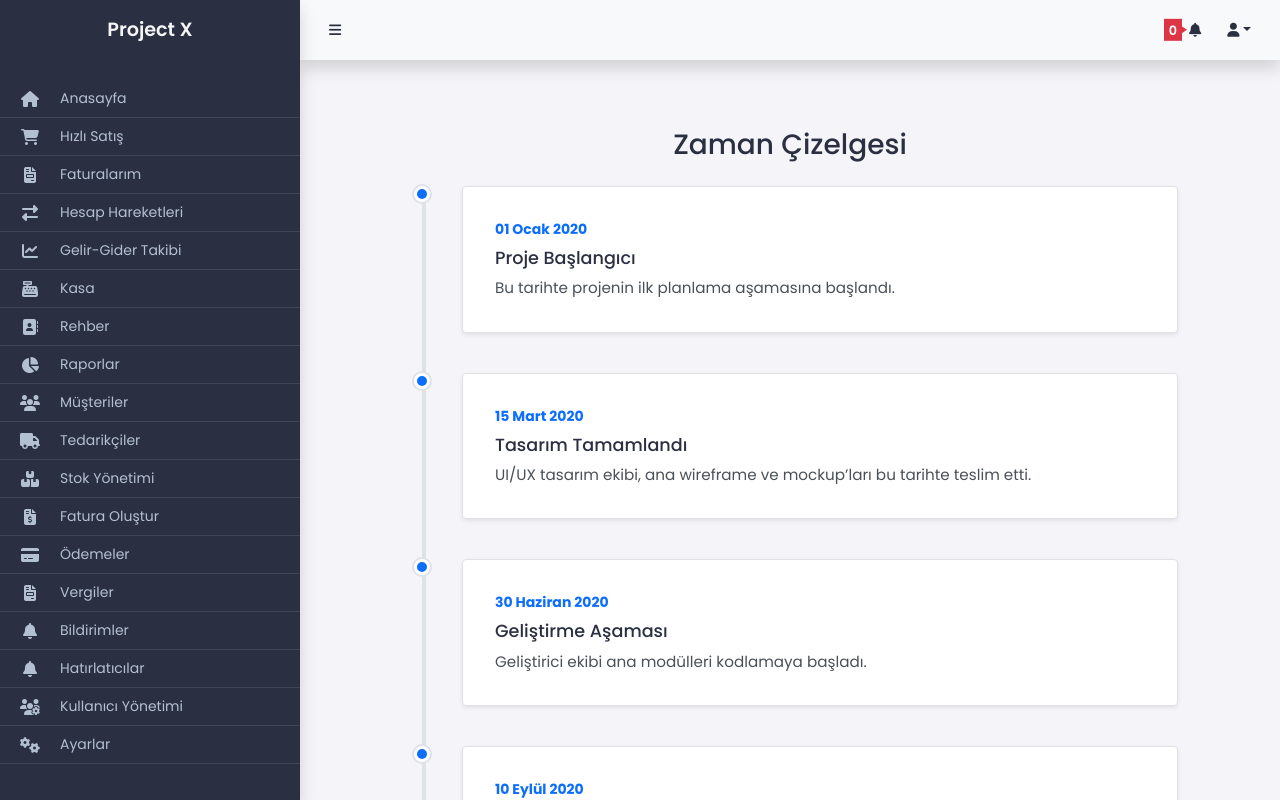
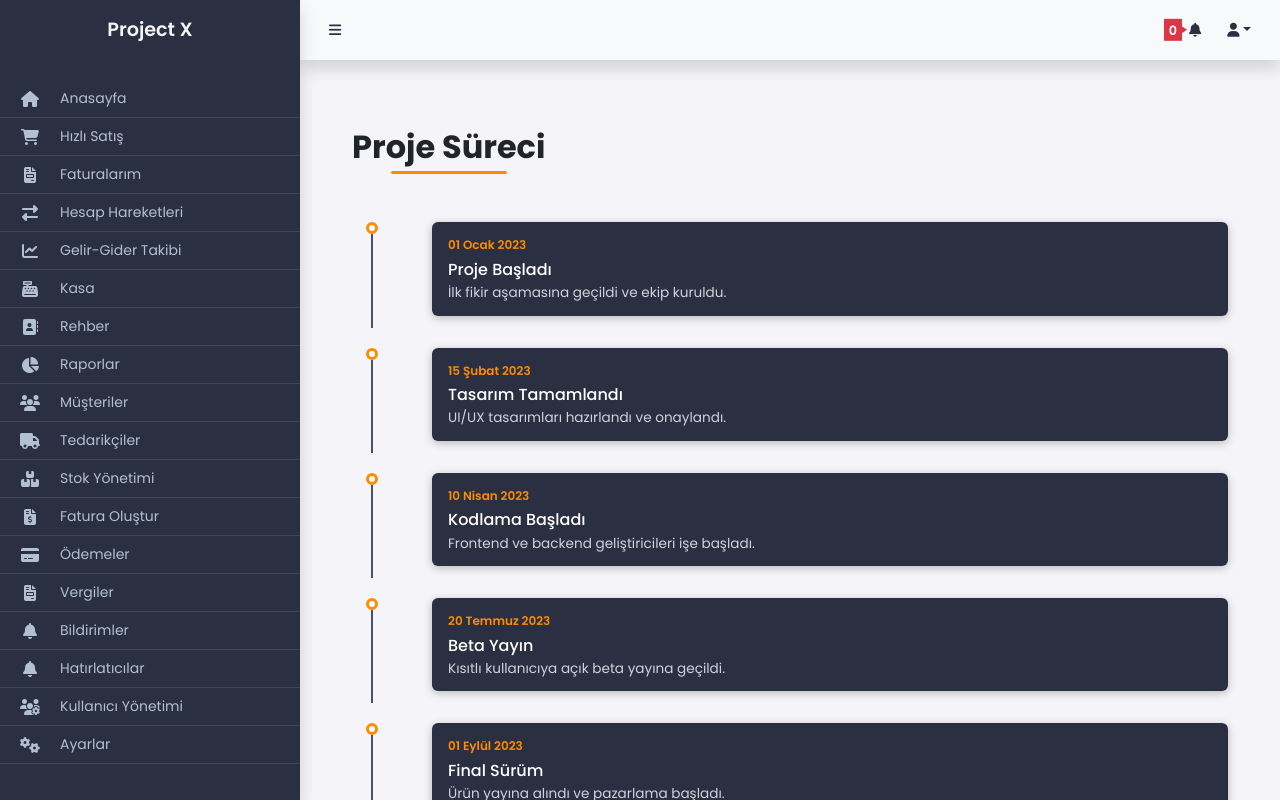
Before and after one commit to cemtekinn/accounting-app-frontend, a Vue app: page /test in a window 1280 px wide. Built offline with nearby package versions, Linux system fonts and the light colour scheme.

Commit message:
feat: timeline added

```diff
--- /dev/null
+++ b/src/components/Timeline.vue
@@ -0,0 +1,136 @@
+<script setup>
+defineProps({
+  title: {
+    type: String,
+    default: "Zaman Çizelgesi",
+  },
+  items: {
+    type: Array,
+    required: true,
+  }
+})
+</script>
+
+<template>
+  <div class="timeline-wrapper py-5">
+    <h2 class="text-center text-dark mb-5 timeline-header">{{ title}}</h2>
+    <ul class="timeline">
+      <li class="timeline-item" v-for="(item, index) in items" :key="index">
+        <div class="timeline-point"></div>
+        <div class="timeline-line"></div>
+        <div class="timeline-content">
+          <span class="timeline-date">{{ item.date }}</span>
+          <h5 class="timeline-title">{{ item.title }}</h5>
+          <p class="timeline-description">{{ item.description }}</p>
+        </div>
+      </li>
+    </ul>
+  </div>
+</template>
+
+<style scoped lang="scss">
+$primary-bg: #2a3042;
+$card-bg: #2a3042;
+$hover-bg: #232838;
+$accent: #ff8c00;
+$line-color: #495067;
+$text-white: #ffffff;
+$text-muted: #ced4da;
+
+.timeline-header {
+  font-size: 2rem;
+  font-weight: 700;
+  color: $text-white;
+  position: relative;
+  display: inline-block;
+  padding-bottom: 0.5rem;
+  margin-bottom: 2rem;
+
+  &::after {
+    content: "";
+    position: absolute;
+    width: 60%;
+    height: 3px;
+    background-color: $accent;
+    left: 50%;
+    transform: translateX(-50%);
+    bottom: 0;
+    border-radius: 2px;
+  }
+}
+
+.timeline-wrapper {
+  padding: 2rem;
+  color: $text-white;
+}
+
+.timeline {
+  position: relative;
+  list-style: none;
+  padding: 0;
+
+  .timeline-item {
+    position: relative;
+    padding-left: 40px;
+    margin-bottom: 2rem;
+    min-height: 60px;
+
+    .timeline-point {
+      position: absolute;
+      top: 0;
+      left: 14px;
+      width: 12px;
+      height: 12px;
+      background-color: $text-white;
+      border: 3px solid $accent;
+      border-radius: 50%;
+      z-index: 2;
+    }
+
+    .timeline-line {
+      position: absolute;
+      top: 12px;
+      left: 19px;
+      width: 2px;
+      height: 100%;
+      background-color: $line-color;
+      z-index: 1;
+    }
+
+    .timeline-content {
+      background-color: $card-bg;
+      padding: 0.75rem 1rem;
+      margin-left: 40px;
+      border-radius: 6px;
+      font-size: 0.9rem;
+      box-shadow: 0 2px 8px rgba(0, 0, 0, 0.25);
+      transition:
+        transform 0.2s ease,
+        background-color 0.3s;
+
+      &:hover {
+        transform: translateY(-2px);
+        background-color: $hover-bg;
+      }
+
+      .timeline-date {
+        color: $accent;
+        font-size: 0.75rem;
+        font-weight: 600;
+      }
+
+      .timeline-title {
+        font-size: 1rem;
+        margin: 0.25rem 0;
+        color: $text-white;
+      }
+
+      .timeline-description {
+        font-size: 0.85rem;
+        color: $text-muted;
+        margin: 0;
+      }
+    }
+  }
+}
+</style>
--- a/src/views/Temp/Test.vue
+++ b/src/views/Temp/Test.vue
@@ -1,158 +1,39 @@
 <script setup>
 import Layout from '@/layouts/Main.vue'
+
+import Timeline from '@/components/Timeline.vue'
+
+const timelineItems = [
+  {
+    date: '01 Ocak 2023',
+    title: 'Proje Başladı',
+    description: 'İlk fikir aşamasına geçildi ve ekip kuruldu.',
+  },
+  {
+    date: '15 Şubat 2023',
+    title: 'Tasarım Tamamlandı',
+    description: 'UI/UX tasarımları hazırlandı ve onaylandı.',
+  },
+  {
+    date: '10 Nisan 2023',
+    title: 'Kodlama Başladı',
+    description: 'Frontend ve backend geliştiricileri işe başladı.',
+  },
+  {
+    date: '20 Temmuz 2023',
+    title: 'Beta Yayın',
+    description: 'Kısıtlı kullanıcıya açık beta yayına geçildi.',
+  },
+  {
+    date: '01 Eylül 2023',
+    title: 'Final Sürüm',
+    description: 'Ürün yayına alındı ve pazarlama başladı.',
+  },
+]
 </script>
 
 <template>
   <Layout>
-    <div class="container py-5">
-      <h2 class="mb-4 text-center">Zaman Çizelgesi</h2>
-      <ul class="timeline">
-        <!-- Örnek 1. madde -->
-        <li class="timeline-item">
-          <div class="timeline-point"></div>
-          <div class="timeline-content card shadow-sm">
-            <div class="card-body">
-              <span class="fw-bold text-primary">01 Ocak 2020</span>
-              <h5 class="mt-2">Proje Başlangıcı</h5>
-              <p class="mb-0">
-                Bu tarihte projenin ilk planlama aşamasına başlandı.
-              </p>
-            </div>
-          </div>
-        </li>
-
-        <!-- Örnek 2. madde -->
-        <li class="timeline-item">
-          <div class="timeline-point"></div>
-          <div class="timeline-content card shadow-sm">
-            <div class="card-body">
-              <span class="fw-bold text-primary">15 Mart 2020</span>
-              <h5 class="mt-2">Tasarım Tamamlandı</h5>
-              <p class="mb-0">
-                UI/UX tasarım ekibi, ana wireframe ve mockup’ları bu tarihte teslim etti.
-              </p>
-            </div>
-          </div>
-        </li>
-
-        <!-- Örnek 3. madde -->
-        <li class="timeline-item">
-          <div class="timeline-point"></div>
-          <div class="timeline-content card shadow-sm">
-            <div class="card-body">
-              <span class="fw-bold text-primary">30 Haziran 2020</span>
-              <h5 class="mt-2">Geliştirme Aşaması</h5>
-              <p class="mb-0">
-                Geliştirici ekibi ana modülleri kodlamaya başladı.
-              </p>
-            </div>
-          </div>
-        </li>
-
-        <!-- Örnek 4. madde -->
-        <li class="timeline-item">
-          <div class="timeline-point"></div>
-          <div class="timeline-content card shadow-sm">
-            <div class="card-body">
-              <span class="fw-bold text-primary">10 Eylül 2020</span>
-              <h5 class="mt-2">İlk Versiyon Yayınlandı</h5>
-              <p class="mb-0">
-                Ürün, dahili test ortamında test kullanıcılarına açıldı.
-              </p>
-            </div>
-          </div>
-        </li>
-
-        <!-- Örnek 5. madde -->
-        <li class="timeline-item">
-          <div class="timeline-point"></div>
-          <div class="timeline-content card shadow-sm">
-            <div class="card-body">
-              <span class="fw-bold text-primary">01 Aralık 2020</span>
-              <h5 class="mt-2">Resmi Lansman</h5>
-              <p class="mb-0">
-                Projenin birinci versiyonu tüm kullanıcılara açıldı.
-              </p>
-            </div>
-          </div>
-        </li>
-      </ul>
-    </div>
+    <Timeline title="Proje Süreci" :items="timelineItems" />
   </Layout>
 </template>
-
-<style scoped lang="scss">
-.container {
-  max-width: 800px;
-}
-
-/* Timeline ana kabı */
-.timeline {
-  position: relative;
-  padding: 0;
-  margin: 0;
-  list-style: none;
-}
-
-/* Ortadaki dikey çizgi */
-.timeline::before {
-  content: "";
-  position: absolute;
-  top: 0;
-  bottom: 0;
-  left: 20px; /* Timeline noktasının yatay konumu */
-  width: 4px;
-  background-color: #dee2e6; /* Bootstrap’ın gri tonu */
-  border-radius: 2px;
-}
-
-/* Her bir madde (item) */
-.timeline-item {
-  position: relative;
-  margin-bottom: 2.5rem;
-  padding-left: 60px; /* İçeriği timeline çizgisinden ayırmak için */
-}
-
-/* Madde noktası (küçük daire) */
-.timeline-point {
-  position: absolute;
-  left: 12px; /* Çizgiye ortalayacak şekilde ayarlandı */
-  top: 0;
-  width: 16px;
-  height: 16px;
-  background-color: #0d6efd; /* Bootstrap’ın mavi rengi */
-  border: 3px solid #fff;
-  border-radius: 50%;
-  box-shadow: 0 0 0 2px #dee2e6;
-}
-
-/* Kart içeriğin stili */
-.timeline-content {
-  position: relative;
-  background-color: #fff;
-  border: 1px solid #dee2e6;
-  border-radius: 0.25rem;
-  padding: 1rem;
-  transition: transform 0.3s ease;
-}
-
-/* Hover efekti (isteğe bağlı, daha canlı görünsün) */
-.timeline-content:hover {
-  transform: translateY(-4px);
-}
-
-/* Kart içerisindeki metin düzenlemeleri */
-.timeline-content .card-body {
-  padding: 1rem;
-}
-
-.timeline-content h5 {
-  margin-bottom: 0.5rem;
-  font-size: 1.1rem;
-}
-
-.timeline-content p {
-  font-size: 0.95rem;
-  color: #495057;
-}
-</style>
```
